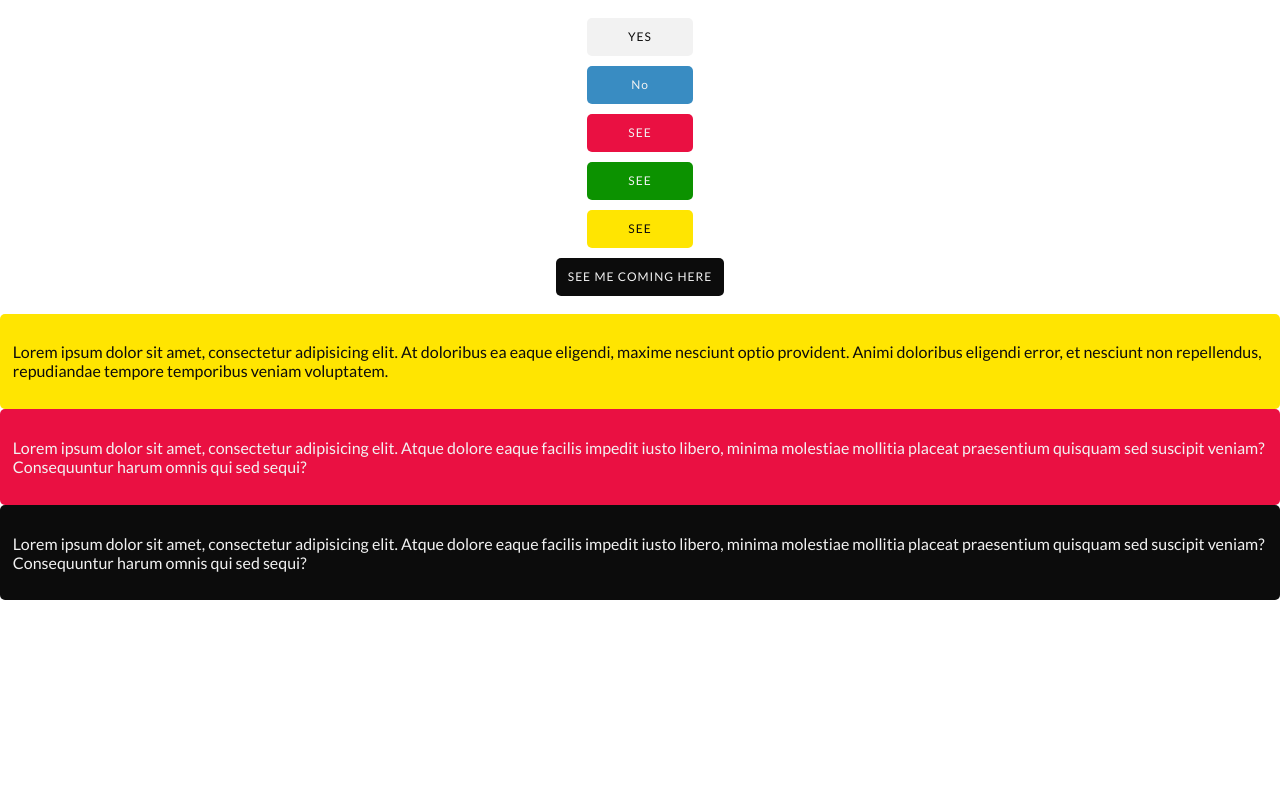
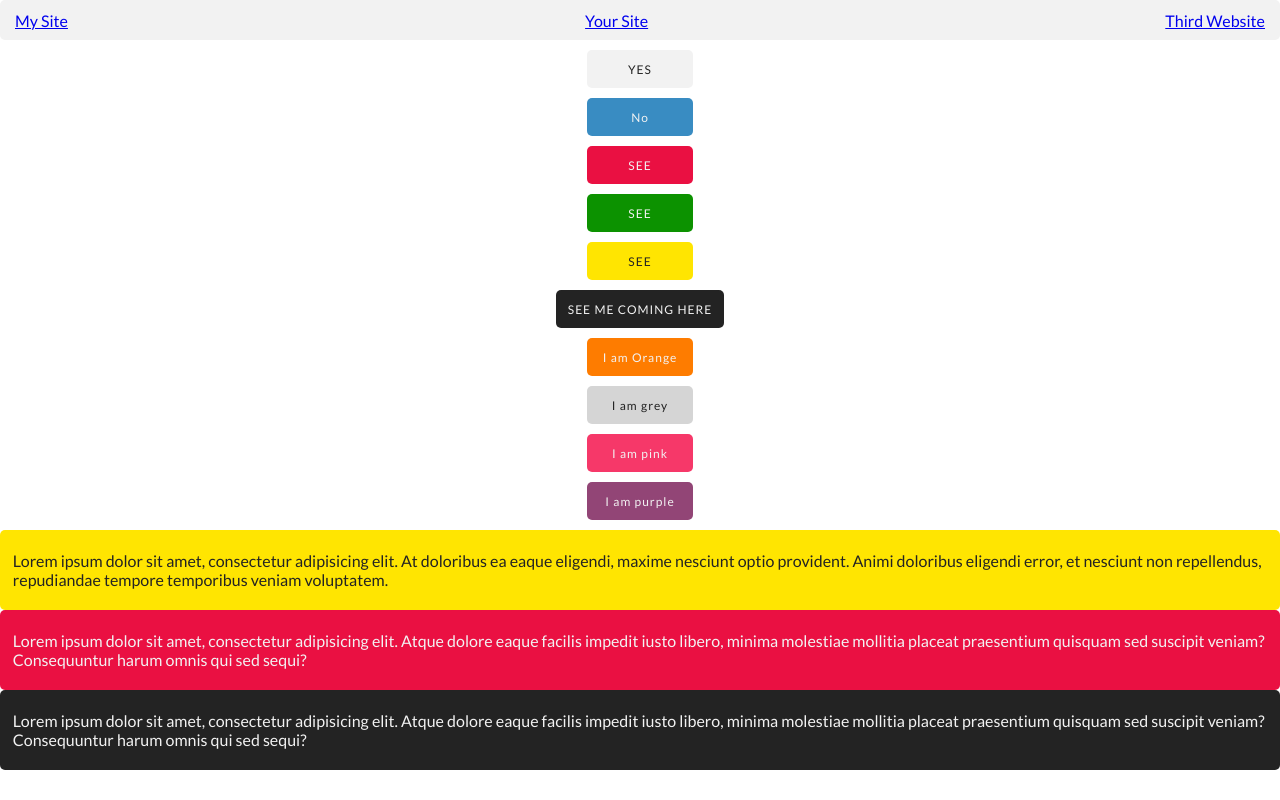
Before and after one commit to clikader/clikader-css, a plain HTML site: page index.html in a window 1280 px wide. Drawn offline with Linux system fonts and the light colour scheme.

Commit message:
Colors fixed and nav started

```diff
--- a/basics.scss
+++ b/basics.scss
@@ -13,12 +13,15 @@
   box-sizing: $prop;
 }
 
+// define templates
+
 %box {
-  padding: 1%;
+  padding: 5px 1%;
   margin: auto;
 
   @media screen and (max-width: 480px) {
-  padding: 10px;
+    padding: 5px 10px;
+    @include box-sizing(border-box);
   }
 
 }
@@ -34,4 +37,22 @@
   font-size: 12px;
   padding: 5px 12px;
   letter-spacing: 1px;
+  cursor: pointer;
 }
+
+%nav {
+  display: flex;
+  padding: 5px 15px;
+  @include box-sizing(border-box);
+  min-height: 40px;
+  flex-direction: row;
+  align-items: center;
+}
+
+%nav-vertical {
+  display: flex;
+  padding: 15px 5px;
+  @include box-sizing(border-box);
+  flex-direction: column;
+  justify-content: center;
+}
--- a/colors.scss
+++ b/colors.scss
@@ -1,5 +1,5 @@
 // regular color
-$black: rgb(12, 12, 12);
+$black: rgb(35, 35, 35);
 $green: rgb(12, 146, 0);
 $yellow: rgb(255, 229, 1);
 $orange: rgb(254, 124, 0);
@@ -11,24 +11,28 @@ $grey: rgb(213, 213, 213);
 $light: rgb(242, 242, 242);
 
 // darker color
-$dark-black: rgb(7, 7, 7);
-$dark-green: rgb(12, 140, 0);
-$dark-yellow: rgb(255, 224, 1);
-$dark-orange: rgb(254, 118, 0);
-$dark-red: rgb(224, 16, 66);
-$dark-blue: rgb(57, 140, 200);
-$dark-grey: rgb(203, 203, 203);
-$dark-light: rgb(230, 230, 230);
+$dark-black: lighten($black, 12%);
+$dark-green: darken($green, 4%);
+$dark-yellow: darken($yellow, 2%);
+$dark-orange: darken($orange, 2%);
+$dark-red: darken($red, 5%);
+$dark-pink: darken($pink, 5%);
+$dark-purple: darken($purple, 3%);
+$dark-blue: darken($blue, 4%);
+$dark-grey: darken($grey, 5%);
+$dark-light: darken($light, 4%);
 
 // active color
-$active-black: rgb(2, 2, 2);
-$active-green: rgb(12, 130, 0);
-$active-yellow: rgb(255, 220, 1);
-$active-orange: rgb(254, 112, 0);
-$active-red: rgb(218, 16, 66);
-$active-blue: rgb(57, 140, 210);
-$active-grey: rgb(199, 199, 199);
-$active-light: rgb(220, 220, 220);
+$active-black: lighten($black, 2%);
+$active-green: darken($green, 7%);
+$active-yellow: darken($yellow, 5%);
+$active-orange: darken($orange, 5%);
+$active-red: darken($red, 8%);
+$active-pink: darken($pink, 8%);
+$active-purple: darken($purple, 7%);
+$active-blue: darken($blue, 7%);
+$active-grey: darken($grey, 8%);
+$active-light: darken($light, 8%);
 
 // universal
 .light {
@@ -61,6 +65,28 @@ $active-light: rgb(220, 220, 220);
   color: $light;
 }
 
+.orange {
+  background-color: $orange;
+  color: $light;
+}
+
+.grey {
+  background-color: $grey;
+  color: $black;
+}
+
+.pink {
+  background-color: $pink;
+  color: $light;
+}
+
+.purple {
+  background-color: $purple;
+  color: $light;
+}
+
+// hovers
+
 .light:hover {
   background-color: $dark-light;
   color: $black;
@@ -90,6 +116,28 @@ $active-light: rgb(220, 220, 220);
   background-color: $dark-black;
   color: $light;
 }
+.orange:hover {
+  background-color: $dark-orange;
+  color: $light;
+}
+
+.grey:hover {
+  background-color: $dark-grey;
+  color: $black;
+}
+
+.pink:hover {
+  background-color: $dark-pink;
+  color: $light;
+}
+
+.purple:hover {
+  background-color: $dark-purple;
+  color: $light;
+}
+
+// actives
+
 
 .light:active {
   background-color: $active-light;
@@ -118,6 +166,26 @@ $active-light: rgb(220, 220, 220);
 
 .dark:active {
   background-color: $active-black;
+  color: $light;
+}
+
+.orange:active {
+  background-color: $active-orange;
+  color: $light;
+}
+
+.grey:active {
+  background-color: $active-grey;
+  color: $black;
+}
+
+.pink:active {
+  background-color: $active-pink;
+  color: $light;
+}
+
+.purple:active {
+  background-color: $active-purple;
   color: $light;
 }
 
--- a/components.scss
+++ b/components.scss
@@ -9,7 +9,6 @@
 
 .container {
   @extend %box;
-  width: 95%;
 }
 
 .container-center {
@@ -24,3 +23,36 @@
 .button {
   @extend %button;
 }
+
+.nav, .nav-left {
+  @extend %nav;
+}
+
+.nav-middle {
+  @extend %nav;
+  align-items: center;
+}
+
+.nav-right {
+  @extend %nav;
+  align-items: flex-end;
+}
+
+.nav-lr {
+  @extend %nav;
+  justify-content: space-between;
+}
+
+.nav-vertical, .nav-vertical-top {
+  @extend %nav-vertical;
+}
+
+.nav-vertical-middle {
+  @extend %nav-vertical;
+  justify-content: center;
+}
+
+.nav-vertical-bottom {
+  @extend %nav-vertical;
+  align-content: space-between;
+}
--- a/index.html
+++ b/index.html
@@ -2,9 +2,14 @@
 <html lang="en">
 <head>
     <title>TEST PAGE</title>
-    <link rel="stylesheet" href="Clikader_Css.css">
+    <link rel="stylesheet" href="Clikader.css">
 </head>
 <body>
+<nav class="nav-lr box-light">
+    <a href="#">My Site</a>
+    <a href="#">Your Site</a>
+    <a href="#">Third Website</a>
+</nav>
 <div class="container-center">
     <button class="button light" onclick="window.location.reload()">YES</button>
     <button class="button info">No</button>
@@ -12,8 +17,12 @@
     <button class="button success">SEE</button>
     <button class="button warning">SEE</button>
     <button class="button dark">SEE ME COMING HERE</button>
+    <button class="button orange">I am Orange</button>
+    <button class="button grey">I am grey</button>
+    <button class="button pink">I am pink</button>
+    <button class="button purple">I am purple</button>
 </div>
-<div class="container box-warning full-width">
+<div class="container box-warning">
     <p>Lorem ipsum dolor sit amet, consectetur adipisicing elit. At doloribus ea eaque eligendi, maxime nesciunt optio provident. Animi doloribus eligendi error, et nesciunt non repellendus, repudiandae tempore temporibus veniam voluptatem.</p>
 </div>
 <div class="container-center box-danger">
```
Also changed, not shown: Clikader.css (added), Clikader.scss (renamed from Clikader_Css.scss), Clikader_Css.css (deleted), 2 other files.
